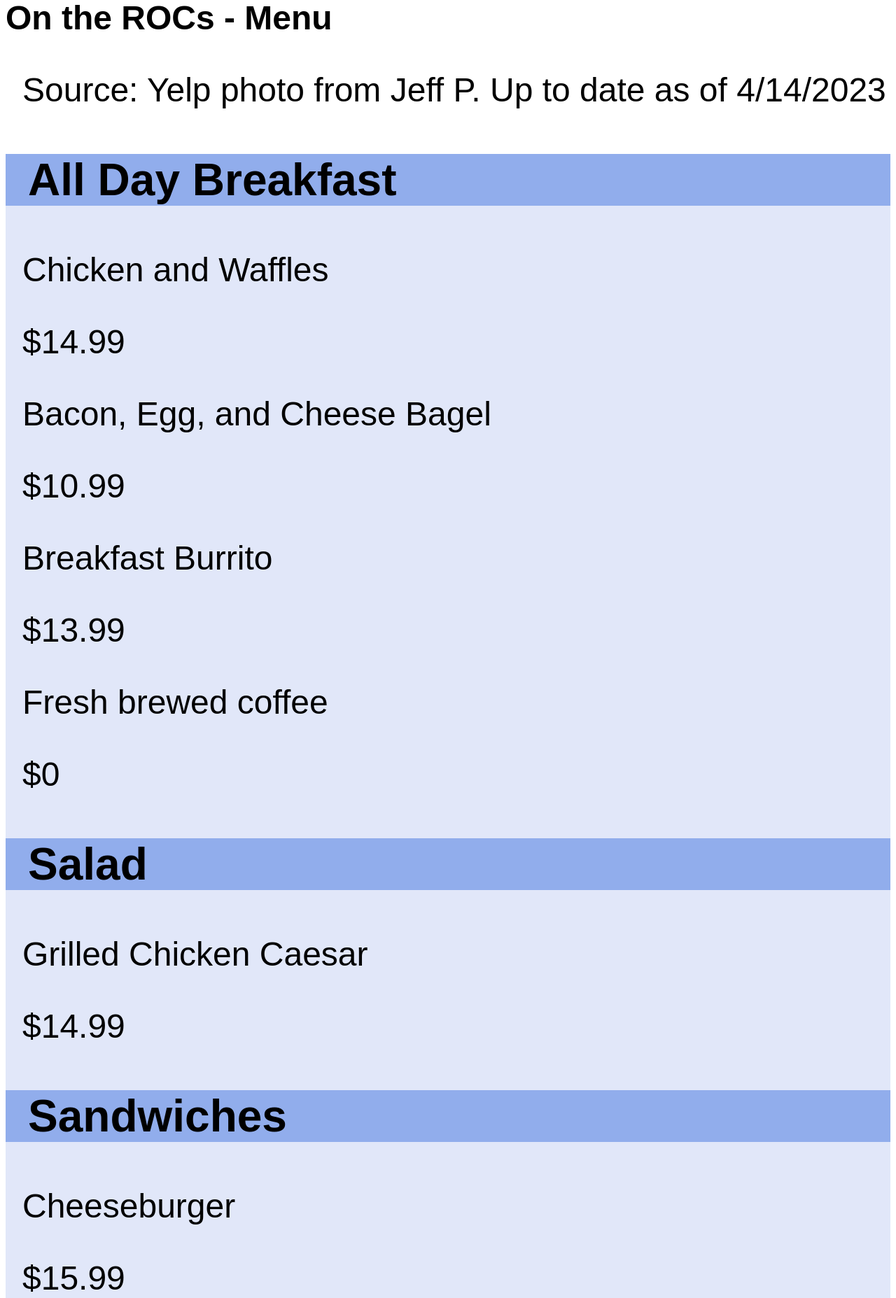
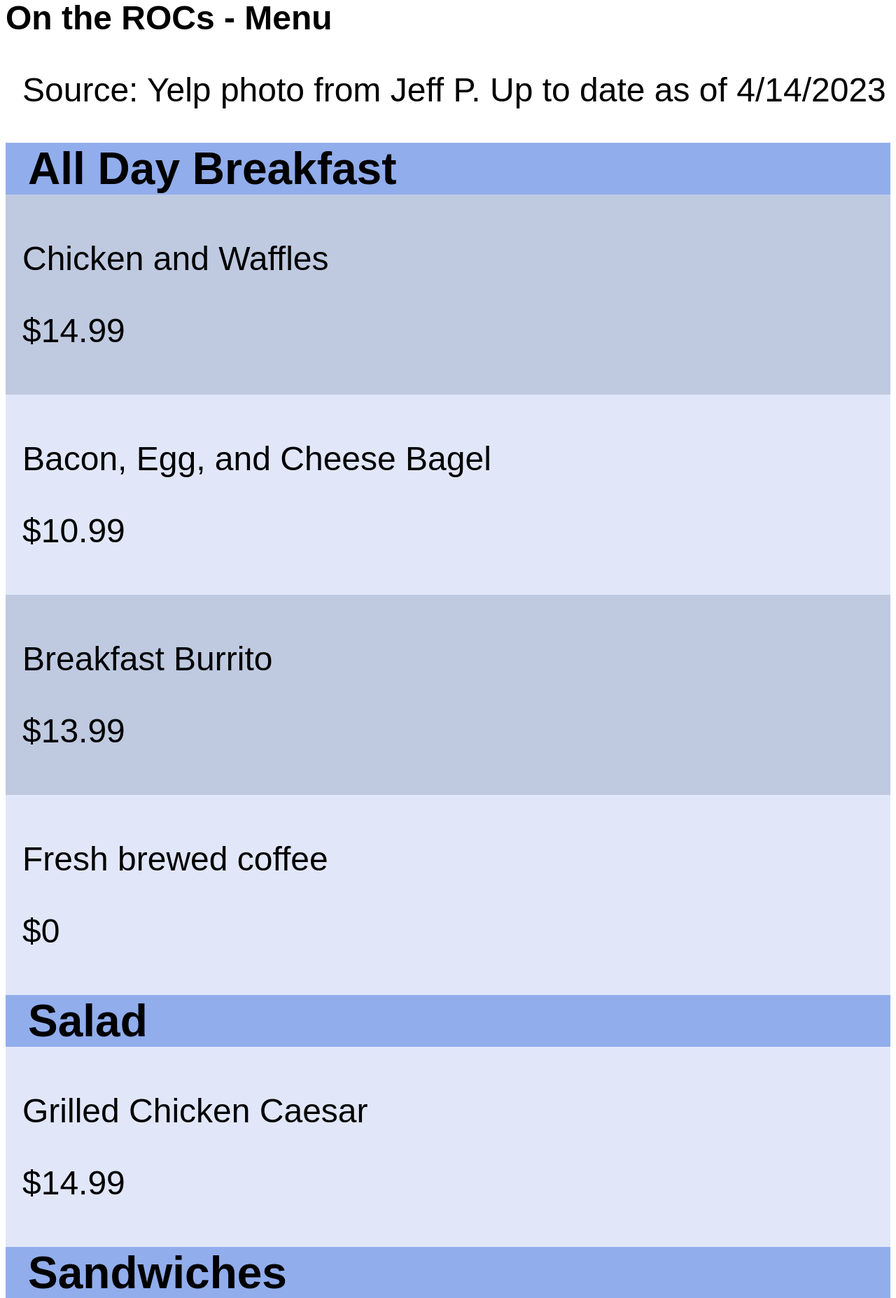
Before and after one commit to DigitalCitys/DineThenFly, a Flask app: page /ontherocs in a window 1280 px wide. Shown: the part 227-2082 px from the top of the page at 70% size. Run offline with Flask 3, Linux system fonts and the light colour scheme; data comes from the database, SQL or seed files in the repository.

Commit message:
Improved CSS styling on menu page

```diff
--- a/static/styles.css
+++ b/static/styles.css
@@ -24,6 +24,7 @@
     background-color: #91adec;
     font-size: 4em;
     padding-left: 0.5em;
+    margin: 0;
 }
 
 p
@@ -42,3 +43,19 @@
     border-radius: 20px;
     margin-left: 0.5em;
 }
+
+li
+{
+    padding-bottom: 3em;
+}
+
+.menuitem
+{
+    padding-top: 1em !important;
+    padding-bottom: 1em !important;
+}
+
+.menuitem:nth-child(even)
+{
+    background-color: #bfcae1;
+}
--- a/templates/ontherocs.html
+++ b/templates/ontherocs.html
@@ -39,6 +39,7 @@
                     // Add item to category
                     for (const item of groupedByCategory[category]) { // Iterates over all food items in a category
                         const htmlMenuItem = document.createElement('li');
+                        htmlMenuItem.classList.add('menuitem'); // Assigns the row to a class
                         htmlMenuItem.innerHTML = `
                             <p>${item.name}</p>
                             <p>$${item.price}</p>
```
